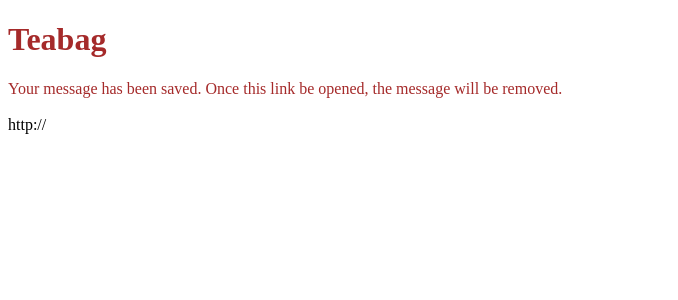
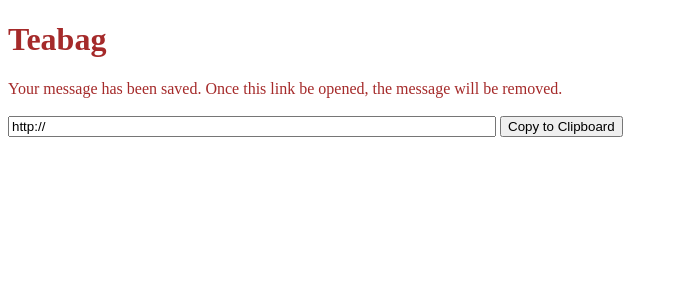
Before and after one commit to chakmidlot/teabag, a Python web app: template templates/url.jinja2 in a window 1280 px wide. Shown: the top 300 px of the page, without its empty margins (0-678 px from the left). Run offline with Jinja, Linux system fonts and the light colour scheme; the template is opened without the code that fills it, so the values that code supplies are empty.

Commit message:
add copy-to-clipboard feature

```diff
--- a/templates/url.jinja2
+++ b/templates/url.jinja2
@@ -6,5 +6,15 @@
         Once this link be opened, the message will be removed.
     </div>
     <br>
-    <div>http://{{ url }}</div>
+
+    <input id="url-input" value="http://{{ url }}" style="width: 36em;" readonly>
+    <button id="copy-btn">Copy to Clipboard</button>
+
+    <script type="text/javascript">
+        function clickListener() {
+            document.getElementById('url-input').select();
+            document.execCommand('copy');
+        }
+        document.getElementById('copy-btn').addEventListener('click', clickListener);
+    </script>
 {% endblock %}
```
Also changed, not shown: 1 other file.
